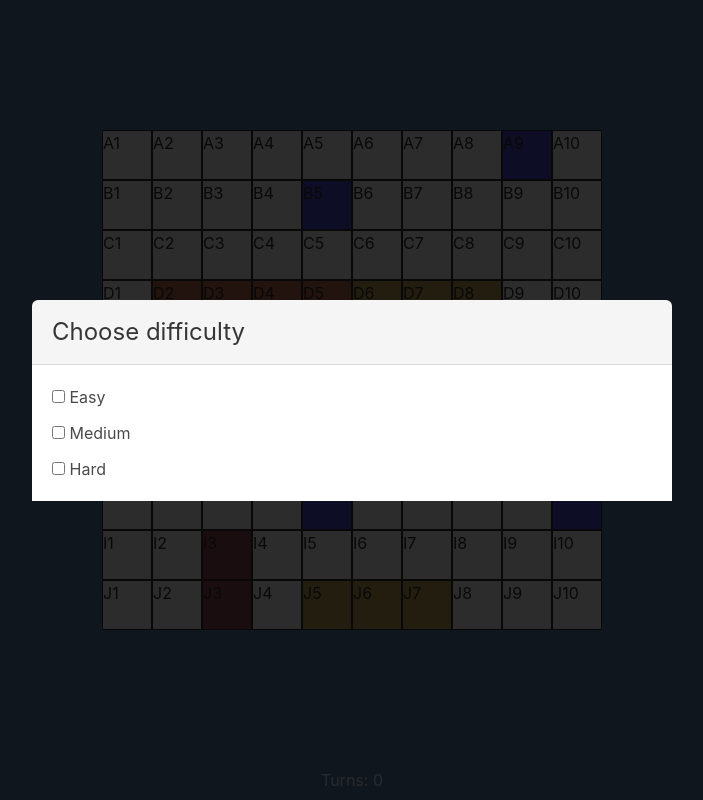
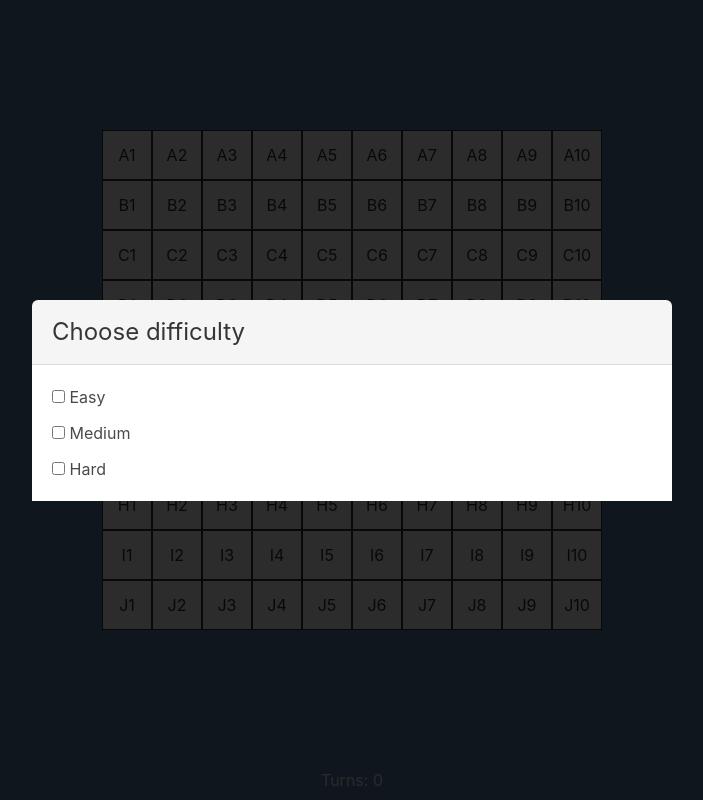
Before and after one commit to helmerdavila/battleship, a React (Create React App) app: page / in a window 1280 px wide. Shown: the whole page, without its empty margins (288-991 px from the left). Built offline with nearby package versions, Linux system fonts and the light colour scheme.

Commit message:
Change the color if the user click the cell and have a ship

```diff
--- a/scss/_variables.scss
+++ b/scss/_variables.scss
@@ -1 +1,3 @@
 $dark-blue: #35679A;
+$green: #00d1b2;
+$red: #ff3860;
--- a/src/components/Board.jsx
+++ b/src/components/Board.jsx
@@ -34,7 +34,7 @@ export default class Board extends React.Component {
           row,
           column,
           ship: null,
-          touched: false
+          landed: null,
         };
       }
     }
@@ -118,7 +118,6 @@ export default class Board extends React.Component {
           shipName,
           row: cell["row"],
           column: cell["column"],
-          touched: false,
           color,
         };
 
@@ -144,6 +143,14 @@ export default class Board extends React.Component {
     this.setState({selectedDifficulty: level, currentTurns: turns, showTurnModal: false});
   };
 
+  handleChooseCell = (row, column) => {
+    const board = this.state.board;
+    const cell = board[row][column];
+    cell['landed'] = cell['ship'] !== null;
+    board[row][column] = {...cell};
+    this.setState({ board });
+  };
+
   render() {
     const board = this.state.board;
     let table = [];
@@ -159,9 +166,18 @@ export default class Board extends React.Component {
         }
 
         const cell = board[indexRow][indexColumn];
-        const backgroundColorCell = cell['ship'] !== null ? cell['ship']['color'] : null;
+        let cellClass = 'the-column';
+
+        if (cell['landed']) {
+          cellClass = 'the-column ship-touched';
+        } else if (cell['landed'] === false) {
+          cellClass = 'the-column ship-untouched';
+        }
+
         columns.push(
-          <div key={`${indexRow}${indexColumn}`} className="the-column" style={{ backgroundColor: backgroundColorCell }}>
+          <div key={`${indexRow}${indexColumn}`}
+               onClick={() => this.handleChooseCell(indexRow, indexColumn)}
+               className={cellClass}>
             {`${indexRow}${indexColumn}`}
           </div>
         );
--- a/src/components/board.css
+++ b/src/components/board.css
@@ -4,9 +4,16 @@
   .the-table .the-row {
     display: flex; }
     .the-table .the-row .the-column {
+      display: flex;
+      align-items: center;
+      justify-content: center;
       width: 50px;
       height: 50px;
       background-color: white;
       color: black;
       border: 1px solid black;
       cursor: pointer; }
+      .the-table .the-row .the-column.ship-touched {
+        background-color: #00d1b2; }
+      .the-table .the-row .the-column.ship-untouched {
+        background-color: #ff3860; }
--- a/src/components/board.scss
+++ b/src/components/board.scss
@@ -1,3 +1,5 @@
+@import "../../scss/variables";
+
 .the-table {
   margin-right: auto;
   margin-left: auto;
@@ -6,12 +8,23 @@
     display: flex;
 
     .the-column {
+      display: flex;
+      align-items: center;
+      justify-content: center;
       width: 50px;
       height: 50px;
       background-color: white;
       color: black;
       border: 1px solid black;
       cursor: pointer;
+
+      &.ship-touched {
+        background-color: $green;
+      }
+
+      &.ship-untouched {
+        background-color: $red;
+      }
     }
   }
 }
```
